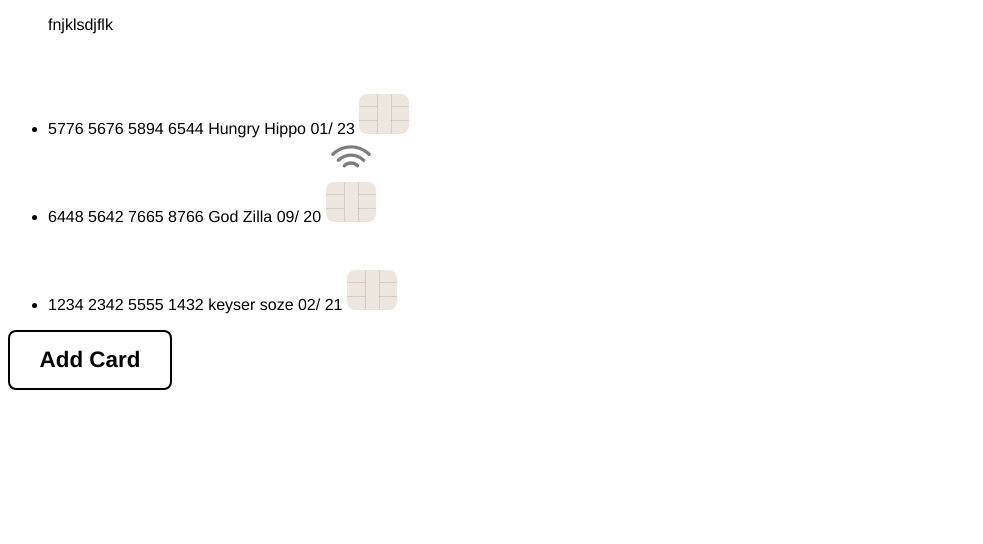
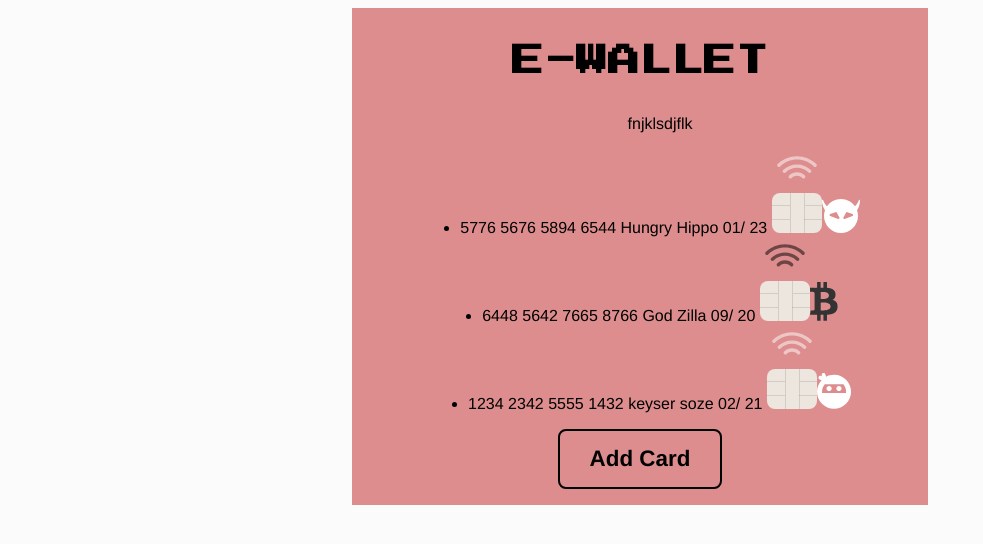
Before and after one commit to Artur-Hoppner/E-Wallet-Vue, a Vue app: page / in a window 1280 px wide. Shown: the top 544 px of the page, without its empty margins (0-983 px from the left). Built offline with nearby package versions, Linux system fonts and the light colour scheme.

Commit message:
flexbox to center

```diff
--- a/src/App.vue
+++ b/src/App.vue
@@ -5,12 +5,56 @@
 </template>
 
 <style lang="scss">
+
+
 #app {
   font-family: Avenir, Helvetica, Arial, sans-serif;
   -webkit-font-smoothing: antialiased;
   -moz-osx-font-smoothing: grayscale;
+  background-color: rgb(221, 141, 141);
+  width: 36rem;
+  padding: 1rem;
+  box-sizing: border-box;
+}
+
+body {
+  background-color: rgb(251, 251, 251);
+  display: flex;
+  justify-content: center;
+
 
 }
 
+// AddCard link and Create card link
+  .linkcontainer{
+
+    display: flex;
+    flex-direction: column;
+    align-items: center;
+
+    a {
+      display: flex;
+      justify-content: center;
+      align-items: center;
+      width: 10rem;
+      height: 3.5rem;
+      font-size: 1.4rem;
+      font-weight: 600;
+      text-decoration: none;
+      color: black;
+      border: .125rem solid black;
+      border-radius: .5rem;
+            &:hover {
+            background: rgb(25, 25, 25);
+            color: #ddd;
+
+          }
+            &:active {
+            background: rgb(25, 25, 25);
+            color: #ddd;
+            }
+
+    }
+  }
 
 </style>
--- a/src/components/Card.vue
+++ b/src/components/Card.vue
@@ -1,6 +1,9 @@
 <template>
 <div>
   <article>
+
+
+
 
       <ul class="cardlist">
         <p>fnjklsdjflk</p>
@@ -10,10 +13,9 @@
           {{ cardlist.cardholdername }}
           {{ cardlist.month }}/
           {{ cardlist.year }}
-
           <img v-if="cardlist.vendor == 'bitcoin'" src="@/assets/chip-dark.svg" alt="Dark Chip Logo">
           <img v-if="cardlist.vendor !== 'bitcoin'" src="@/assets/chip-light.svg" alt="Light Chip Logo">
-          <img v-if="cardlist.vendor ==  'ninja'" src="@/assets/vendor-ninja.svg" alt="Ninja Logo">
+          <img v-bind:src="require('@/assets/vendor-' + cardlist.vendor +  '.svg')">
          </li>
       </ul>
 
@@ -47,4 +49,9 @@ export default {
 
 <style>
 
+.cardlist {
+    display: flex;
+    flex-direction: column;
+    align-items: center;
+}
 </style>
--- a/src/components/Cardform.vue
+++ b/src/components/Cardform.vue
@@ -1,10 +1,7 @@
 <template>
   <div class="createcard">
 
-<!--
-  Temporary creditcardbox
--->
-<!-- remove creat card. This should be universal -->
+
     <main  class="createcards">
     <h1>Creater Cards</h1>
     <ul class="cardstyle">
@@ -21,7 +18,6 @@
     <label for="cardholdername">CARDHOLDER NAME</label>
     <input type="text" name="cardholdername" placeholder="Firstname Lastname" maxlength="24" v-model="card.cardholdername">
 
-<!-- Skriv om så det förkortas.-->
     <select name="month" v-model="card.month">
         <option value="01">01</option>
         <option value="02">02</option>
@@ -37,7 +33,6 @@
         <option value="12">12</option>
      </select>
 
-<!-- Skriv om så det förkortas. -->
      <select name="year" v-model="card.year">
           <option value="21">21</option>
           <option value="22">22</option>
@@ -47,19 +42,17 @@
      </select>
 
 <select name="Vendor" v-model="card.vendor">
-    <option value="Bitcoin">Bitcoin Inc</option>
-    <option value="Blockchain">Blockchain Ink</option>
-    <option value="Evil">Evil Corp</option>
-    <option value="Ninja">Ninja Bank</option>
+    <option value="bitcoin">Bitcoin Inc</option>
+    <option value="blockchain">Blockchain Ink</option>
+    <option value="bvil">Evil Corp</option>
+    <option value="binja">Ninja Bank</option>
 </select>
 
-<!-- <input type="submit" value="Add Card" v-on:click="addcard"> -->
-
-<!-- <p v-on:click="addcard">dekspdskpoada</p> -->
 <button v-bind="card" v-on:click="addcard">klicka</button>
 
+<div class="linkcontainer">
             <router-link to="/">CreateCard</router-link>
-
+</div>
     </main>
   </div>
 </template>
@@ -95,3 +88,10 @@ methods:{
 }
 
 </script>
+
+
+<style lang="scss">
+
+
+
+</style>
--- a/src/components/Top.vue
+++ b/src/components/Top.vue
@@ -0,0 +1,28 @@
+<template>
+
+<div class="top">
+<h1>{{headline}}</h1>
+
+</div>
+
+</template>
+
+<script>
+export default {
+name: 'Top',
+props: {
+    headline: String
+}
+}
+
+
+
+</script>
+
+<style lang="scss" scoped>
+@import url(https://fonts.googleapis.com/css?family=Press+Start+2P);
+h1 {
+  font-family: "Press Start 2P";
+    text-align: center;
+}
+</style>
--- a/src/views/AddCard.vue
+++ b/src/views/AddCard.vue
@@ -1,6 +1,6 @@
 <template>
   <div class="home">
-
+    <top headline="ADD NEW CARD"/>
     <CardForm/>
 
 
@@ -10,11 +10,13 @@
 </template>
 
 <script>
+import Top from '@/components/Top.vue'
 import CardForm from '@/components/CardForm.vue'
 
 export default {
   name: 'AddCard',
   components: {
+    Top,
     CardForm,
 
   },
@@ -26,28 +28,6 @@ export default {
 
 <style lang="scss">
 
-a {
-  display: flex;
-  justify-content: center;
-  align-items: center;
-  width: 10rem;
-  height: 3.5rem;
-  font-size: 1.4rem;
-  font-weight: 600;
-  text-decoration: none;
-  color: black;
-  border: .125rem solid black;
-  border-radius: .5rem;
-        &:hover {
-        background: rgb(25, 25, 25);
-        color: #ddd;
 
-      }
-        &:active {
-        background: rgb(25, 25, 25);
-        color: #ddd;
-        }
-
-}
 
 </style>
--- a/src/views/Home.vue
+++ b/src/views/Home.vue
@@ -1,20 +1,22 @@
 <template>
   <div class="home">
-
+    <Top headline="E-WALLET"/>
     <Card/>
 
-
+<div class="linkcontainer">
     <router-link class="addCard" to="/AddCard" >Add Card</router-link>
-
+</div>
   </div>
 </template>
 
 <script>
+import Top from '@/components/Top.vue'
 import Card from '@/components/Card.vue'
 
 export default {
   name: 'Home',
   components: {
+    Top,
     Card,
 
   },
@@ -26,28 +28,6 @@ export default {
 
 <style lang="scss">
 
-a {
-  display: flex;
-  justify-content: center;
-  align-items: center;
-  width: 10rem;
-  height: 3.5rem;
-  font-size: 1.4rem;
-  font-weight: 600;
-  text-decoration: none;
-  color: black;
-  border: .125rem solid black;
-  border-radius: .5rem;
-        &:hover {
-        background: rgb(25, 25, 25);
-        color: #ddd;
 
-      }
-        &:active {
-        background: rgb(25, 25, 25);
-        color: #ddd;
-        }
-
-}
 
 </style>
```
